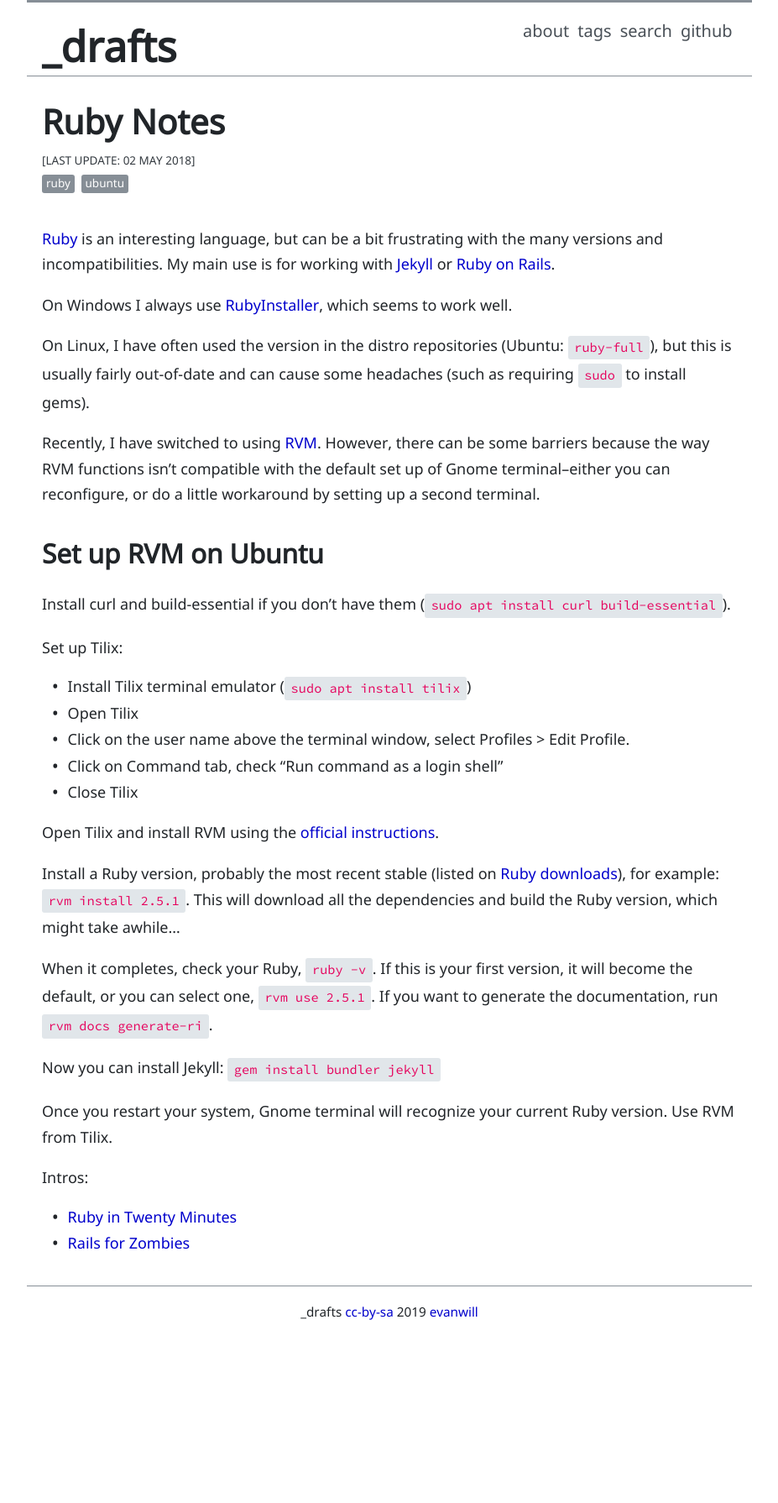
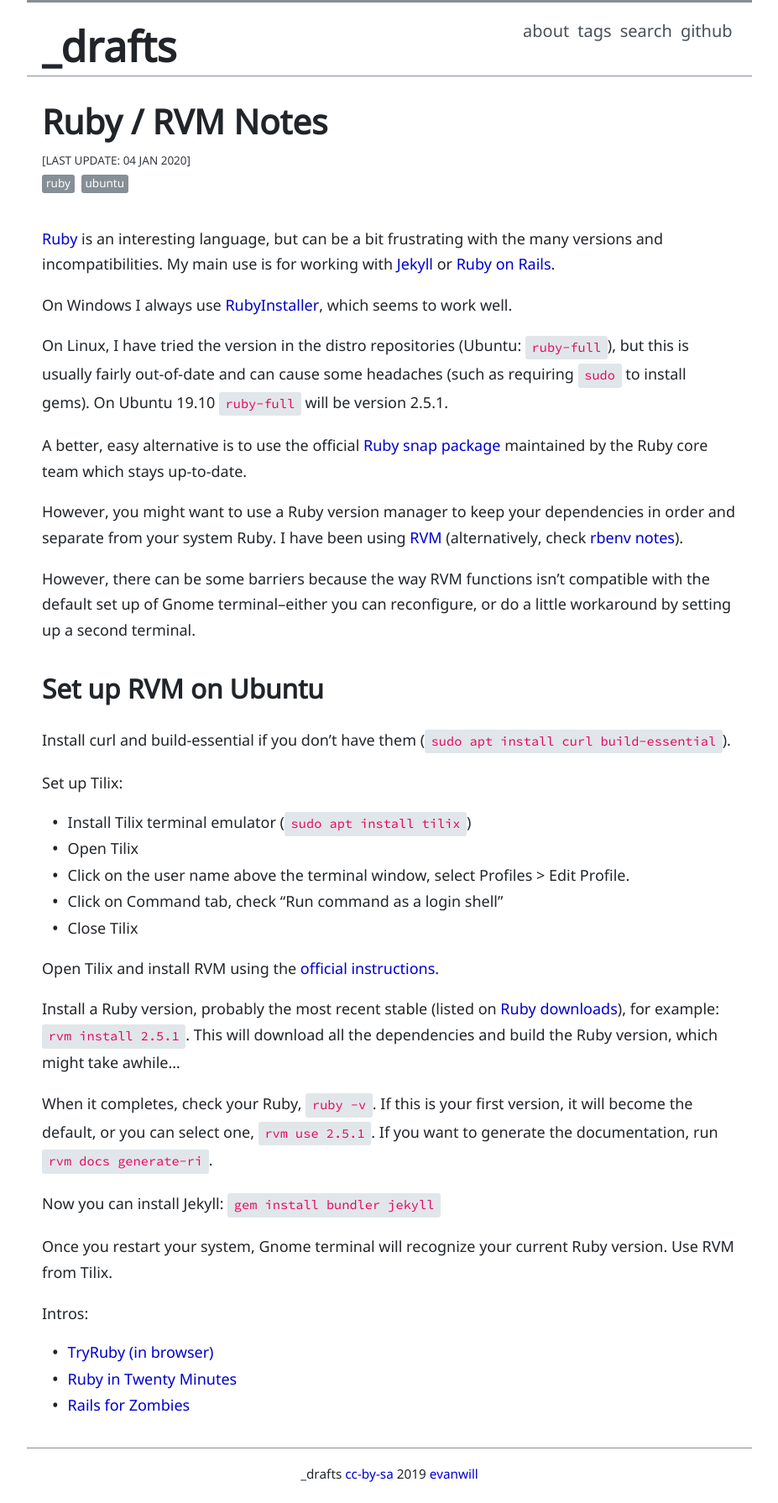
Before and after one commit to evanwill/_drafts, a Jekyll site: the page built from _notes/ruby-notes.md, in a window 1280 px wide. Shown: the whole page at 84% size, without its empty margins (176-1103 px from the left). Built offline with Jekyll 4.4.1, drawn with Linux system fonts in a browser that asks for light colours; before the commit the page ends 1597 px from its top, so only the background shows below that.

Commit message:
update ruby notes

```diff
--- a/_notes/ruby-notes.md
+++ b/_notes/ruby-notes.md
@@ -1,8 +1,8 @@
 ---
-title: Ruby Notes
+title: Ruby / RVM Notes
 layout: post
 tags: [ruby, ubuntu]
-date: 2018-05-02
+date: 2020-01-04
 ---
 
 [Ruby](https://www.ruby-lang.org/en/) is an interesting language, but can be a bit frustrating with the many versions and incompatibilities.
@@ -10,9 +10,14 @@
 
 On Windows I always use [RubyInstaller](https://rubyinstaller.org/), which seems to work well.
 
-On Linux, I have often used the version in the distro repositories (Ubuntu: `ruby-full`), but this is usually fairly out-of-date and can cause some headaches (such as requiring `sudo` to install gems).
+On Linux, I have tried the version in the distro repositories (Ubuntu: `ruby-full`), but this is usually fairly out-of-date and can cause some headaches (such as requiring `sudo` to install gems).
+On Ubuntu 19.10 `ruby-full` will be version 2.5.1.
 
-Recently, I have switched to using [RVM](https://rvm.io/).
+A better, easy alternative is to use the official [Ruby snap package](https://snapcraft.io/ruby) maintained by the Ruby core team which stays up-to-date.
+
+However, you might want to use a Ruby version manager to keep your dependencies in order and separate from your system Ruby.
+I have been using [RVM](https://rvm.io/) (alternatively, check [rbenv notes](https://evanwill.github.io/_drafts/notes/ruby-rbenv.html)).
+
 However, there can be some barriers because the way RVM functions isn't compatible with the default set up of Gnome terminal--either you can reconfigure, or do a little workaround by setting up a second terminal.
 
 ## Set up RVM on Ubuntu
@@ -44,5 +49,6 @@
 
 Intros:
 
+- [TryRuby (in browser)](https://ruby.github.io/TryRuby/)
 - [Ruby in Twenty Minutes](https://www.ruby-lang.org/en/documentation/quickstart/)
 - [Rails for Zombies](http://railsforzombies.org/)
```
Also changed, not shown: _notes/ruby-rbenv.md (added, +83 -0 lines).
